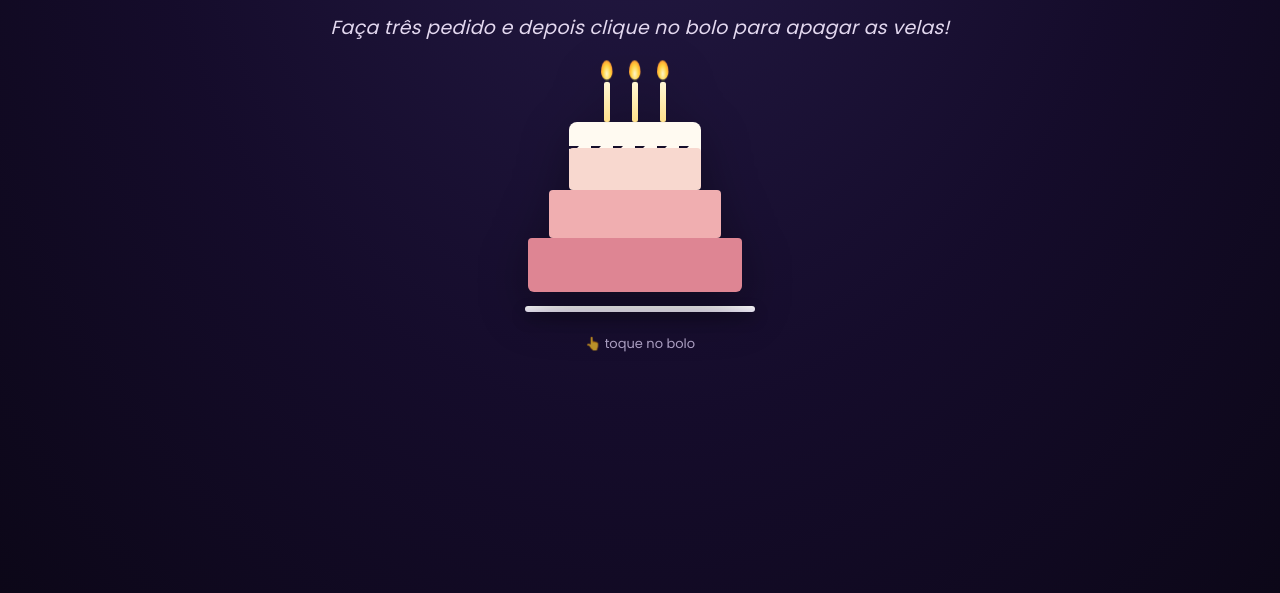
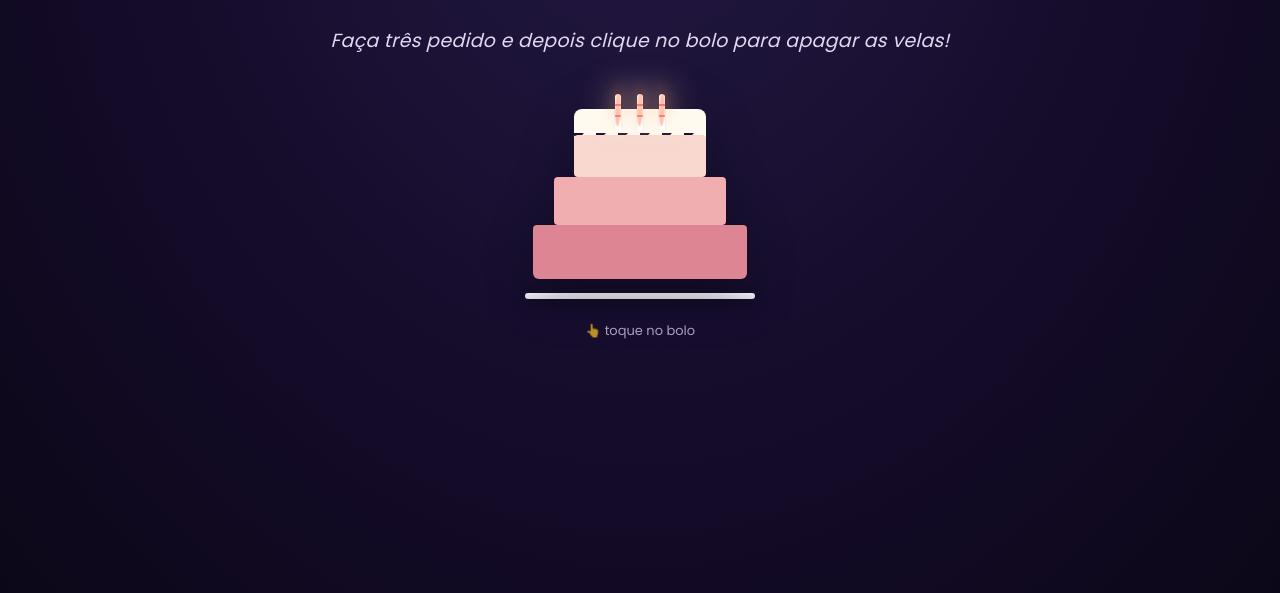
Before and after one commit to ShungCy/birthday, a plain HTML site: page index.html in a window 1280 px wide. Shown: the part 207-800 px from the top of the page. Drawn offline with nearby package versions, Linux system fonts and the light colour scheme; a web font is replaced by a local one.

Commit message:
Update index.html

```diff
--- a/index.html
+++ b/index.html
@@ -86,16 +86,21 @@ button.next-btn:hover{ transform: translateY(-3px) scale(1.04); box-shadow: 0 12
 button.next-btn:active{ transform: translateY(0) scale(.98); }
 
 /* ============ STAGE 1 : CAKE ============ */
+@import url(https://fonts.googleapis.com/css?family=Lato:300italic);
+
 .cake-wrap{ position:relative; cursor:pointer; user-select:none; }
+
+/* Centraliza e posiciona o bolo tridimensional */
 .cake{
   position:relative;
   width: 220px;
-  margin-top: 46px;
-  padding-bottom: 14px;
+  margin: 20px auto 14px auto;
   filter: drop-shadow(0 16px 24px rgba(0,0,0,.35));
   transition: transform .3s ease;
+  display: block;
 }
 .cake-wrap:hover .cake{ transform: scale(1.02); }
+
 .plate{
   width: 230px; height: 6px; margin: 0 auto;
   background: linear-gradient(180deg, #fff, #e9e3f5);
@@ -112,8 +117,7 @@ button.next-btn:active{ transform: translateY(0) scale(.98); }
 }
 .drip{
   position:absolute; left:0; right:0; bottom:-11px; height:15px;
-  background:
-    radial-gradient(circle at 16% 0, transparent 7px, #fffaf1 8px) top left/22px 15px repeat-x;
+  background: radial-gradient(circle at 16% 0, transparent 7px, #fffaf1 8px) top left/22px 15px repeat-x;
 }
 .tier{
   width: 100%;
@@ -125,28 +129,88 @@ button.next-btn:active{ transform: translateY(0) scale(.98); }
 .tier-mid{ width: 172px; height: 48px; background: #f0aeb0; }
 .tier-bottom{ width: 214px; height: 54px; background: #de8593; border-radius: 4px 4px 6px 6px; }
 
-.candles{
-  position:absolute; top:-40px; left:50%; transform:translateX(-50%);
-  display:flex; gap:22px; z-index:3;
+/* Nova estrutura de Velas e Fogos Tridimensionais */
+.candles {
+  position: absolute;
+  top: -15px;
+  left: 50%;
+  transform: translateX(-50%);
+  display: flex;
+  gap: 16px;
+  z-index: 3;
 }
-.candle{ width:6px; height:40px; background: linear-gradient(180deg,#fff7d6,#ffe08a); border-radius:2px; position:relative; box-shadow: 0 0 0 1px rgba(0,0,0,.03);}
-.candle::before{ content:''; position:absolute; top:-3px; left:1px; width:4px; height:3px; background:#333; border-radius:50%;}
-.flame{
-  position:absolute; top:-22px; left:50%; transform:translateX(-50%);
-  width:12px; height:20px;
-  background: radial-gradient(ellipse at 50% 70%, #fff6c8 0%, #ffd23f 45%, #ff8a2b 80%, transparent 100%);
-  border-radius: 50% 50% 50% 50% / 60% 60% 40% 40%;
-  animation: flicker 1s ease-in-out infinite alternate;
+
+.candle {
+  background: #ffffff;
+  border-radius: 10px;
+  position: relative;
+  width: 6px;
+  height: 38px;
+  backface-visibility: hidden;
+  box-shadow: 0 0 0 1px rgba(0,0,0,.03);
+}
+
+/* Listras vermelhas da vela tridimensional */
+.candle:after,
+.candle:before {
+  background: rgba(255, 0, 0, 0.4);
+  content: "";
+  position: absolute;
+  width: 100%;
+  height: 2.22px;
+}
+.candle:after { top: 25%; left: 0; }
+.candle:before { top: 55%; left: 0; }
+
+/* Agrupamento das chamas (fuego) */
+.flame-group {
+  position: absolute;
+  top: -18px;
+  left: 50%;
+  margin-left: -3.3px;
+  width: 6.66px;
+  height: 18px;
   transition: opacity .5s ease, transform .5s ease;
 }
-@keyframes flicker{
-  0%{ transform:translateX(-50%) scale(1) rotate(-2deg); opacity:1;}
-  50%{ transform:translateX(-48%) scale(1.08) rotate(2deg); opacity:.9;}
-  100%{ transform:translateX(-52%) scale(.96) rotate(-1deg); opacity:1;}
+
+.flame {
+  border-radius: 100%;
+  position: absolute;
+  top: 0;
+  left: 0;
+  width: 100%;
+  height: 100%;
 }
-.cake-wrap.blown .flame{ opacity:0; transform:translateX(-50%) scale(0) translateY(6px); }
+
+/* Camadas de animação do fogo tridimensional */
+.flame:nth-child(1) { animation: fuego 2s infinite; }
+.flame:nth-child(2) { animation: fuego 1.5s infinite; }
+.flame:nth-child(3) { animation: fuego 1s infinite; }
+.flame:nth-child(4) { animation: fuego 0.5s infinite; }
+.flame:nth-child(5) { animation: fuego 0.2s infinite; }
+
+@keyframes fuego {
+  0%, 100% {
+    background: rgba(254, 248, 97, 0.6);
+    box-shadow: 0 0 20px 6px rgba(248, 233, 209, 0.4), 0 -4px 10px rgba(255, 50, 0, 0.3);
+    transform: translateY(0) scale(1);
+  }
+  50% {
+    background: rgba(255, 50, 0, 0.3);
+    box-shadow: 0 0 30px 12px rgba(248, 233, 209, 0.2), 0 -8px 15px rgba(255, 100, 0, 0.4);
+    transform: translateY(-4px) scale(0.9) rotate(2deg);
+  }
+}
+
+/* Quando o bolo é assoprado, some com o grupo de chamas */
+.cake-wrap.blown .flame-group {
+  opacity: 0;
+  transform: scale(0) translateY(6px);
+  pointer-events: none;
+}
+
 .smoke{
-  position:absolute; top:-24px; left:50%; transform:translateX(-50%);
+  position:absolute; top:-10px; left:50%; transform:translateX(-50%);
   width:6px; height:6px; border-radius:50%;
   background: rgba(255,255,255,.55);
   opacity:0; pointer-events:none;
@@ -156,6 +220,7 @@ button.next-btn:active{ transform: translateY(0) scale(.98); }
   0%{ opacity:.8; transform:translateX(-50%) translateY(0) scale(1);}
   100%{ opacity:0; transform:translateX(-50%) translateY(-40px) scale(3);}
 }
+
 .tap-hint{
   margin-top:22px; color:#e9dcff; font-size:13px; opacity:.7; text-align:center;
 }
```
